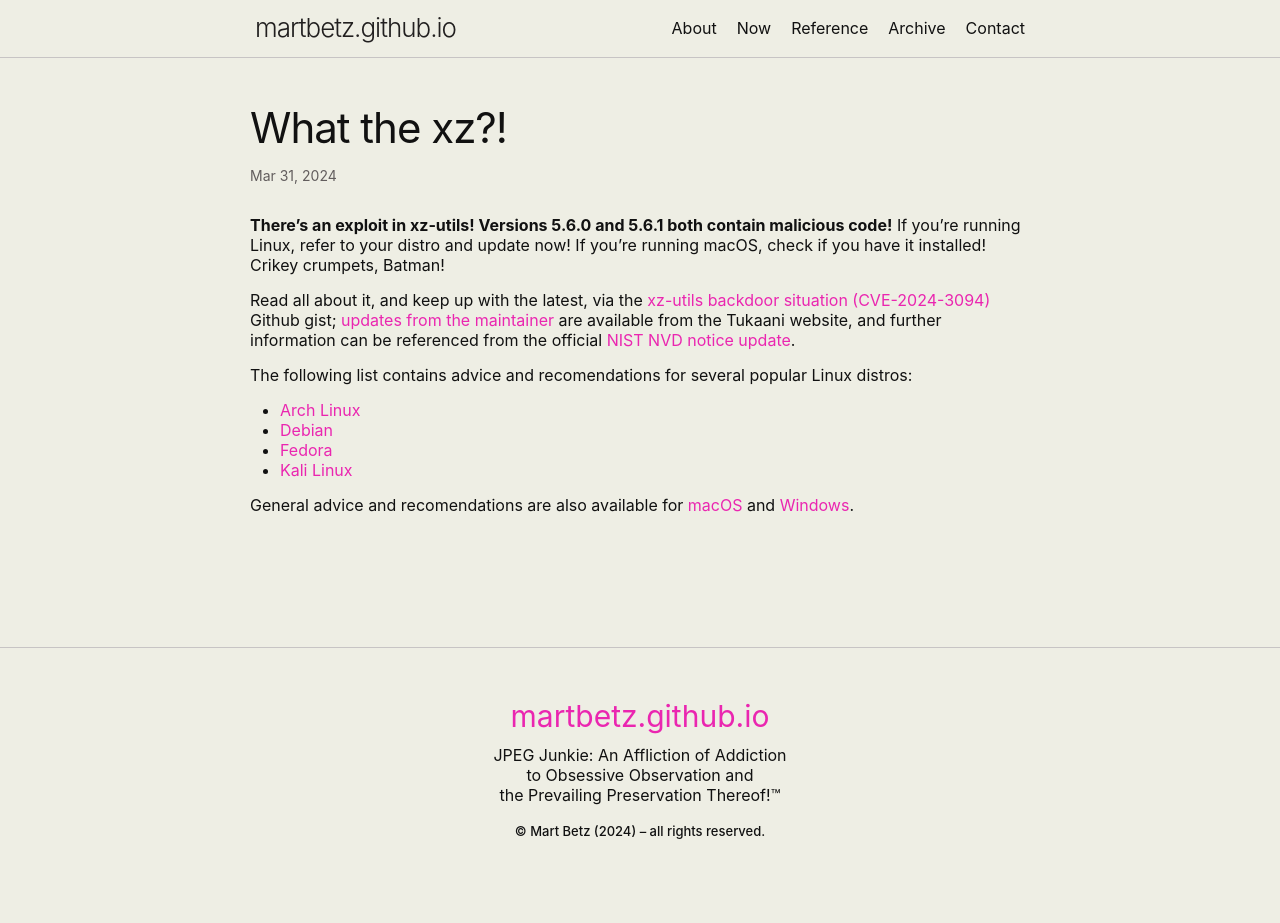
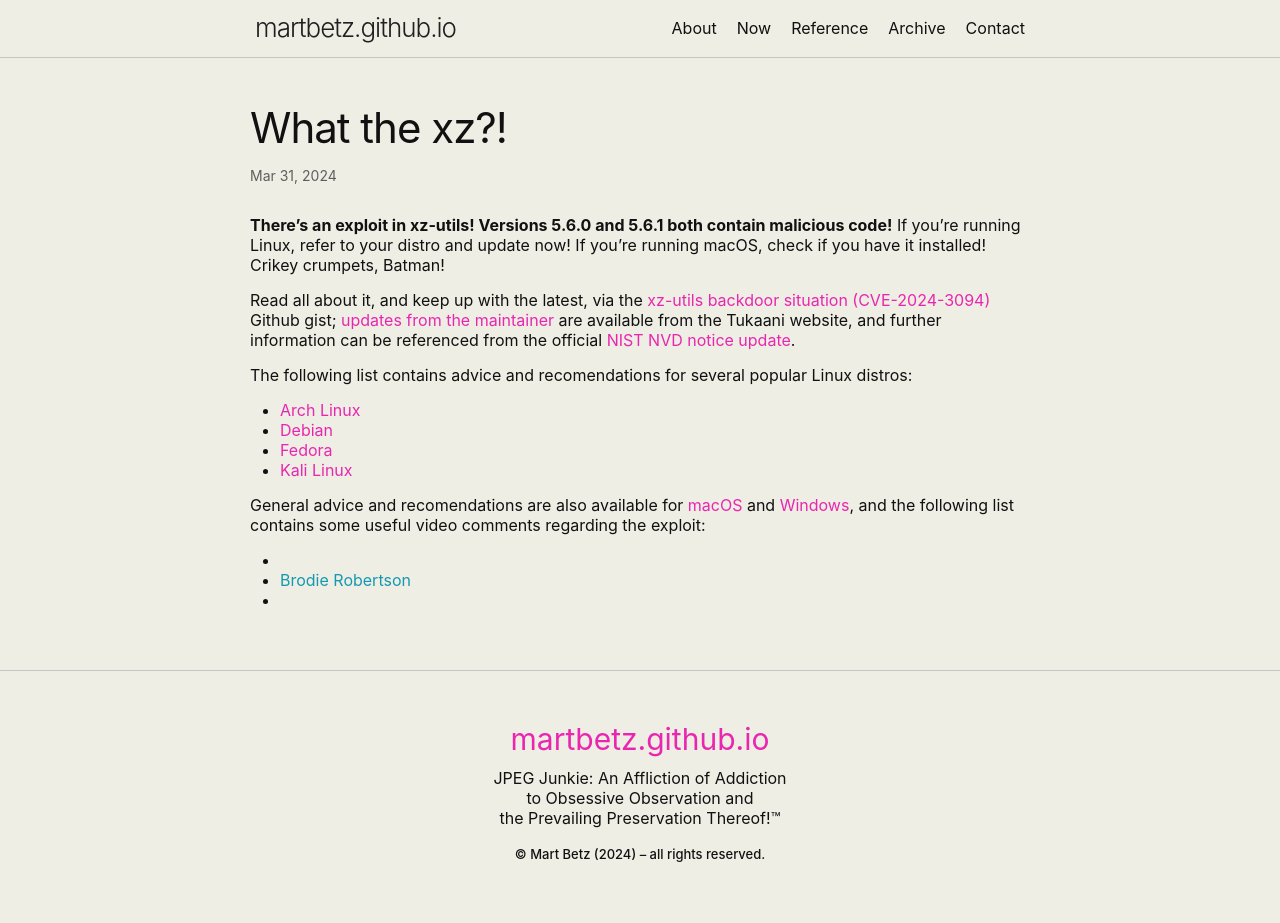
Before and after one commit to martbetz/martbetz.github.io, a Jekyll site: the page built from _posts/2024-03-31-what-the-xz.md, in a window 1280 px wide. Built offline with Jekyll 4.4.1, drawn with Linux system fonts in a browser that asks for light colours; before the commit the page ends 900 px from its top, so only the background shows below that.

Commit message:
Update 2024-03-31-what-the-xz.md

```diff
--- a/_posts/2024-03-31-what-the-xz.md
+++ b/_posts/2024-03-31-what-the-xz.md
@@ -16,4 +16,8 @@
 - [Fedora](https://www.redhat.com/en/blog/urgent-security-alert-fedora-41-and-rawhide-users)
 - [Kali Linux](https://www.kali.org/blog/about-the-xz-backdoor/)
 
-General advice and recomendations are also available for [macOS](https://www.carlcassar.com/articles/how-to-check-and-upgrade-xz-on-mac-os) and [Windows](https://techcommunity.microsoft.com/t5/microsoft-defender-vulnerability/microsoft-faq-and-guidance-for-xz-utils-backdoor/ba-p/4101961).
+General advice and recomendations are also available for [macOS](https://www.carlcassar.com/articles/how-to-check-and-upgrade-xz-on-mac-os) and [Windows](https://techcommunity.microsoft.com/t5/microsoft-defender-vulnerability/microsoft-faq-and-guidance-for-xz-utils-backdoor/ba-p/4101961), and the following list contains some useful video comments regarding the exploit:
+
+- []()
+- [Brodie Robertson]()
+-
```
